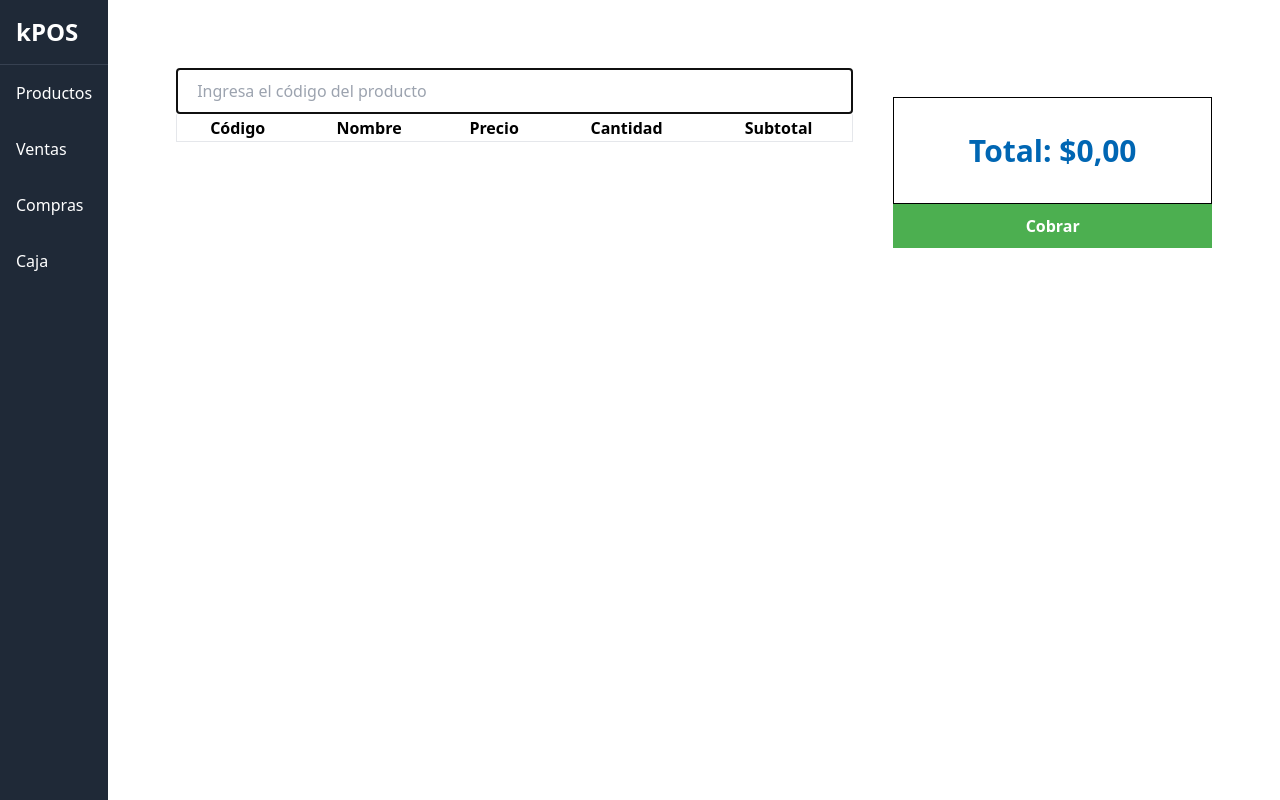
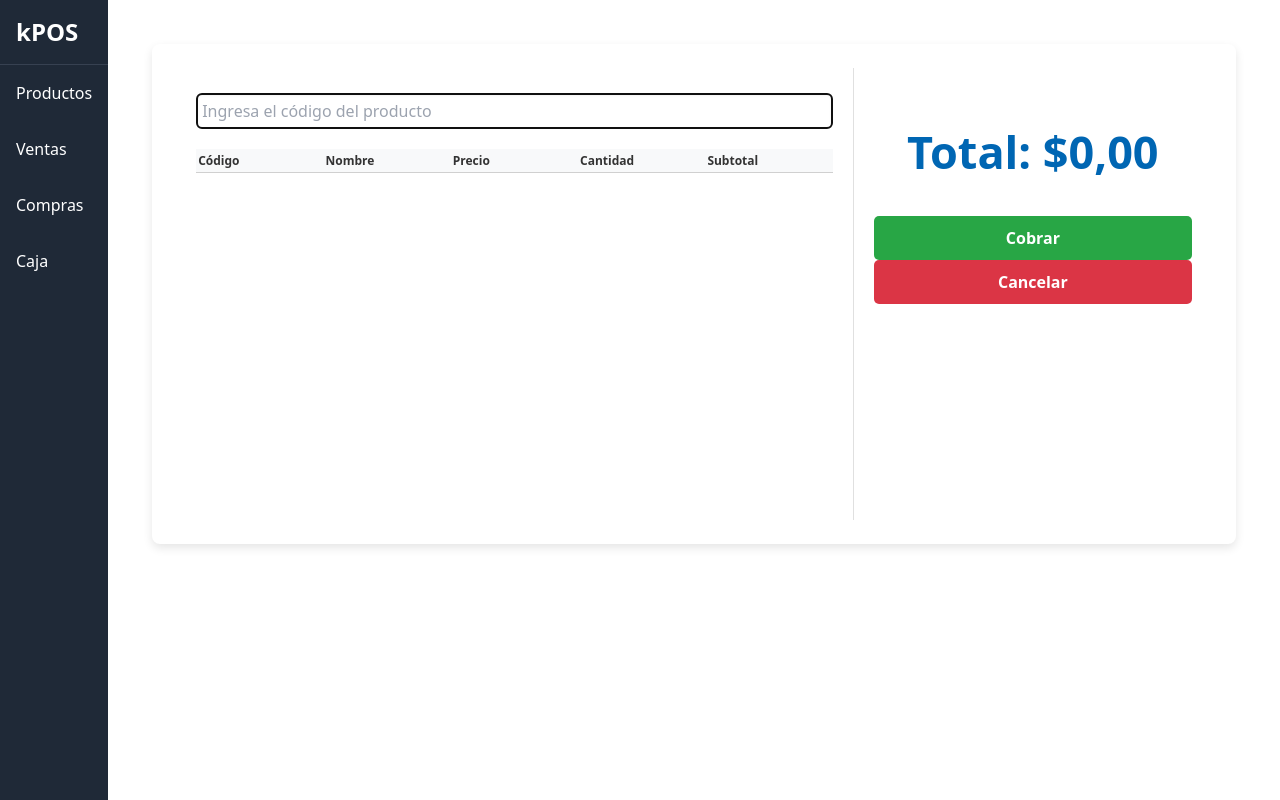
Before and after one commit to pagliardini/kpos-vuejs, a Vue app: page /ventas in a window 1280 px wide. Built offline with nearby package versions, Linux system fonts and the light colour scheme.

Commit message:
funcion eliminar en venta

```diff
--- a/src/components/VentasView.vue
+++ b/src/components/VentasView.vue
@@ -5,12 +5,14 @@
       <ListaProductos
           :productos="productos"
           @actualizar-producto="actualizarProducto"
-          @modal-closed="focusInput"
+          @eliminar-producto="eliminarProducto"
+      @modal-closed="focusInput"
       />
     </div>
     <div class="derecha">
       <SumaVenta :productos="productos" />
       <BotonVenta :productos="productos" @venta-procesada="limpiarProductos" />
+      <BotonCancelar />
     </div>
     <FormaCobro
         ref="formaCobro"
@@ -18,22 +20,25 @@
         @confirm-payment="procesarVenta"
         :productos="productos"
         @venta-procesada="limpiarProductos"
-    />  </section>
+    />
+  </section>
 </template>
 
 <script>
 import { ref, computed } from 'vue';
+import Swal from 'sweetalert2'; // Importar SweetAlert2
 import InputProducto from '@/components/ventas/InputProducto.vue';
 import ListaProductos from '@/components/ventas/ListaProductos.vue';
 import BotonVenta from "@/components/ventas/BotonVenta.vue";
 import SumaVenta from "@/components/ventas/SumaVenta.vue";
 import FormaCobro from '@/components/ventas/FormaCobro.vue';
+import BotonCancelar from "@/components/ventas/BotonCancelar.vue";
 import axios from "axios";
-import Swal from "sweetalert2";
 
 export default {
   name: 'VentasView',
   components: {
+    BotonCancelar,
     InputProducto,
     ListaProductos,
     BotonVenta,
@@ -63,8 +68,34 @@ export default {
 
     function actualizarProducto(index, cantidad) {
       const producto = productos.value[index];
-      producto.cantidad = cantidad;
-      producto.subtotal = producto.precio * cantidad;
+      if (producto) {
+        producto.cantidad = cantidad;
+        producto.subtotal = producto.precio * cantidad;
+      }
+    }
+
+    function eliminarProducto(index) {
+      // Mostrar SweetAlert2 para confirmar la eliminación
+      Swal.fire({
+        title: '¿Deseas eliminar éste artículo?',
+        icon: 'warning',
+        showCancelButton: true,
+        confirmButtonColor: '#3085d6',
+        cancelButtonColor: '#d33',
+        confirmButtonText: 'Sí, eliminarlo!'
+      }).then((result) => {
+        if (result.isConfirmed) {
+          // Eliminar el producto si se confirma
+          if (index > -1 && index < productos.value.length) {
+            productos.value.splice(index, 1);
+            Swal.fire(
+                '¡Eliminado!',
+                'El producto ha sido eliminado.',
+                'success'
+            );
+          }
+        }
+      });
     }
 
     function limpiarProductos() {
@@ -96,7 +127,6 @@ export default {
         });
 
         limpiarProductos();
-        // Emit the event after successful processing
         formaCobro.value.$emit('venta-procesada');
       } catch (error) {
         console.error('Error al procesar la venta:', error);
@@ -116,6 +146,7 @@ export default {
       formaCobro,
       agregarProducto,
       actualizarProducto,
+      eliminarProducto, // Exponer el método para eliminar productos
       limpiarProductos,
       focusInput,
       abrirModal,
@@ -126,23 +157,45 @@ export default {
 </script>
 
 <style scoped>
+/* Estilo general para el cuerpo */
+body {
+  font-family: 'Arial', sans-serif;
+  background-color: #f4f7fa; /* Color de fondo claro */
+  margin: 0;
+  padding: 0;
+}
+
+/* Contenedor principal */
 .flex {
   display: flex;
-  height: 37vh;
+  height: auto; /* Cambio a auto para permitir flexibilidad */
+  min-height: 500px; /* Altura mínima para asegurar espacio */
+  margin: 20px;
+  border-radius: 8px; /* Bordes redondeados */
+  box-shadow: 0 4px 10px rgba(0, 0, 0, 0.1); /* Sombra suave */
+  background-color: white; /* Fondo blanco para el contenedor */
 }
 
+/* Sección izquierda */
 .izquierda {
-  width: 66.67%;
+  flex: 2; /* Proporción de flexibilidad */
+  padding: 20px;
+  box-sizing: border-box;
+  border-right: 1px solid #e0e0e0; /* Línea divisoria */
+}
+
+/* Sección derecha */
+.derecha {
+  flex: 1; /* Proporción de flexibilidad */
   padding: 20px;
   box-sizing: border-box;
 }
 
-.derecha {
-  width: 33.33%;
-  padding: 20px;
-  box-sizing: border-box;
-  display: flex;
-  flex-direction: column;
-  justify-content: center;
+/* Estilo para botones */
+button {
+}
+
+/* Responsividad */
+@media (max-width: 768px) {
 }
 </style>
--- /dev/null
+++ b/src/components/ventas/BotonCancelar.css
@@ -0,0 +1,21 @@
+.boton-cancelar {
+    display: flex; /* Usar flexbox para alinear elementos */
+    align-items: center; /* Centrar verticalmente */
+    justify-content: center; /* Centrar horizontalmente */
+    width: 100%;
+    padding: 10px 20px;
+    background-color: #db3545; /* Color de fondo */
+    color: white; /* Color del texto */
+    border: none; /* Sin borde */
+    cursor: pointer; /* Cambia el cursor al pasar por encima */
+    font-weight: bold;
+    border-radius: 5px;
+
+}
+.boton-cancelar:hover {
+    background-color: #c72333; /* Color al pasar el mouse */
+}
+
+.boton-cancelar:active {
+    background-color: #bc2130; /* Color al hacer clic */
+}
--- /dev/null
+++ b/src/components/ventas/BotonCancelar.vue
@@ -0,0 +1,11 @@
+<template>
+  <div>
+    <button class="boton-cancelar">
+      Cancelar
+    </button>
+  </div>
+</template>
+
+<script setup>
+import './BotonCancelar.css'
+</script>
--- a/src/components/ventas/BotonVenta.css
+++ b/src/components/ventas/BotonVenta.css
@@ -4,11 +4,12 @@
   justify-content: center; /* Centrar horizontalmente */
   width: 100%;
   padding: 10px 20px;
-  background-color: #4CAF50; /* Color de fondo */
+  background-color: #28a645; /* Color de fondo */
   color: white; /* Color del texto */
   border: none; /* Sin borde */
   cursor: pointer; /* Cambia el cursor al pasar por encima */
   font-weight: bold;
+  border-radius: 5px;
 
 }
 .boton-venta:hover {
@@ -18,7 +19,3 @@
 .boton-venta:active {
   background-color: #3e8e41; /* Color al hacer clic */
 }
-
-.mr-2 {
-  margin-right: 3px; /* Espacio entre el ícono y el texto */
-}
--- a/src/components/ventas/FormaCobro.vue
+++ b/src/components/ventas/FormaCobro.vue
@@ -207,8 +207,7 @@ async function procesarVenta() {
 
 
     Swal.fire({
-      title: 'Éxito',
-      text: 'La venta se ha procesado correctamente.',
+      title: 'La venta se ha procesado correctamente.',
       icon: 'success'
     });
 
--- a/src/components/ventas/ListaProductos.css
+++ b/src/components/ventas/ListaProductos.css
@@ -1,37 +1,113 @@
-/* Estilos específicos para ListaProductos */
+/* Estilos generales para la tabla */
 table {
   width: 100%;
   border-collapse: collapse;
-  border: 1px solid black; /* Borde de 2px, sólido y negro */
-  font-size: 16px;
+  font-size: 12px; /* Tamaño de fuente más pequeño */
+  margin-top: 20px;
 }
 
-.selected-row {
-  background-color: #cccccc;
+/* Estilos para el cuerpo de la tabla */
+tbody {
+  display: block;
+  overflow-y: auto;
+  max-height: 300px;
 }
 
+/* Estilos para las filas de la tabla */
+tr {
+  display: table;
+  table-layout: fixed;
+  width: 100%;
+  height: 24px; /* Altura específica para las filas */
+}
+
+/* Ajustes de altura de las celdas */
+th, td {
+  padding: 2px; /* Espaciado interno reducido para celdas */
+  text-align: left;
+  border-bottom: 1px solid #d0d0d0; /* Bordes más suaves */
+}
+
+th {
+  background-color: #f8f9fa;
+  color: #333;
+  font-weight: bold;
+}
+
+/* Selección de fila */
+.selected-row {
+  background-color: #e0f7fa;
+}
+/* Selección de fila */
+.selected-row {
+  background-color: #e0f7fa; /* Color suave para fila seleccionada */
+}
+
+/* Estilos para el modal */
 .modal {
   position: fixed;
   top: 0;
   left: 0;
   width: 100%;
   height: 100%;
-  background-color: rgba(0, 0, 0, 0.5);
+  background-color: rgba(0, 0, 0, 0.6); /* Fondo oscuro más suave */
   display: flex;
   justify-content: center;
   align-items: center;
   z-index: 1000;
+  backdrop-filter: blur(5px); /* Efecto de desenfoque de fondo */
 }
 
 .modal-content {
   background-color: white;
   padding: 20px;
-  border-radius: 5px;
-  box-shadow: 0 2px 10px rgba(0, 0, 0, 0.1);
+  border-radius: 8px; /* Bordes redondeados */
+  box-shadow: 0 4px 15px rgba(0, 0, 0, 0.2); /* Sombra más pronunciada */
+  width: 90%; /* Ancho del modal responsivo */
+  max-width: 400px; /* Ancho máximo */
 }
 
+/* Estilo del botón de cerrar */
 .close {
   float: right;
   cursor: pointer;
   font-size: 1.5rem;
+  color: #888; /* Color gris para el icono */
+  transition: color 0.3s; /* Transición suave */
 }
+
+.close:hover {
+  color: #333; /* Cambiar color al pasar el mouse */
+}
+
+/* Estilo del input en el modal */
+input[type="text"], input[type="number"] {
+  width: 100%; /* Ancho completo */
+  padding: 5px; /* Espaciado interno */
+  margin-top: 5px; /* Margen superior */
+  border: 1px solid #ccc; /* Borde gris claro */
+  border-radius: 5px; /* Bordes redondeados */
+  box-shadow: inset 0 1px 3px rgba(0, 0, 0, 0.1); /* Sombra interna */
+}
+
+/* Botón de actualización */
+.btn-primary {
+  background-color: #007bff; /* Color de fondo azul */
+  color: white; /* Texto blanco */
+  border: none; /* Sin borde */
+  padding: 10px 15px; /* Espaciado interno */
+  border-radius: 5px; /* Bordes redondeados */
+  cursor: pointer; /* Cambiar cursor al pasar el mouse */
+  transition: background-color 0.3s; /* Transición suave para el color de fondo */
+}
+
+.btn-primary:hover {
+  background-color: #0056b3; /* Color más oscuro al pasar el mouse */
+}
+
+/* Responsividad */
+@media (max-width: 768px) {
+  .modal-content {
+    width: 90%; /* Ancho del modal en pantallas pequeñas */
+  }
+}
--- a/src/components/ventas/SumaVenta.css
+++ b/src/components/ventas/SumaVenta.css
@@ -1,10 +1,11 @@
 /* Estilos específicos para ListaProductos */
 .suma-venta {
-  font-size: 30px;
+  font-size: 45px;
   color: #0066b3;
   background-color: rgba(0, 0, 0, 0);
   font-weight: bold;
   padding: 30px;
   text-align: center;
-  border: 1px solid black ;
+  border: 1px blue ;
+  border-radius: 5px;
 }
```
Also changed, not shown: src/components/ventas/ListaProductos.vue (+28 -14 lines).
